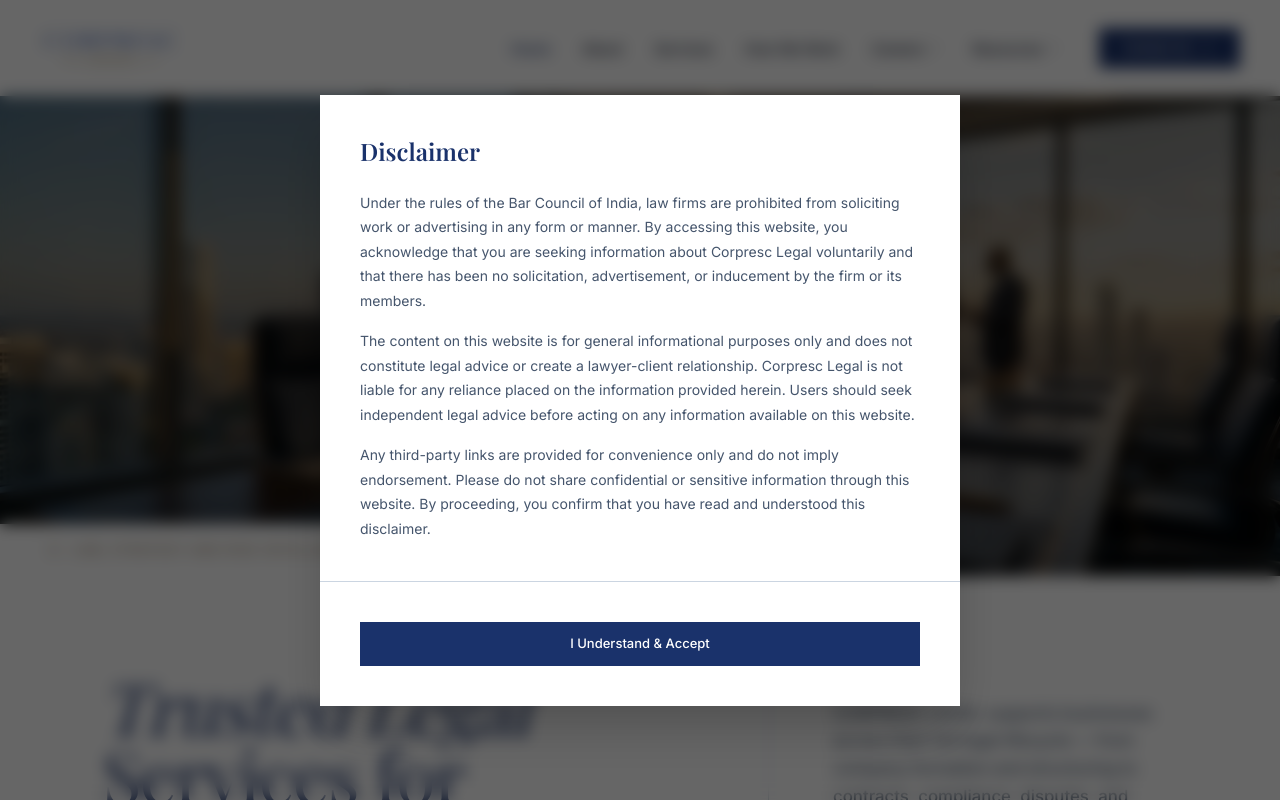
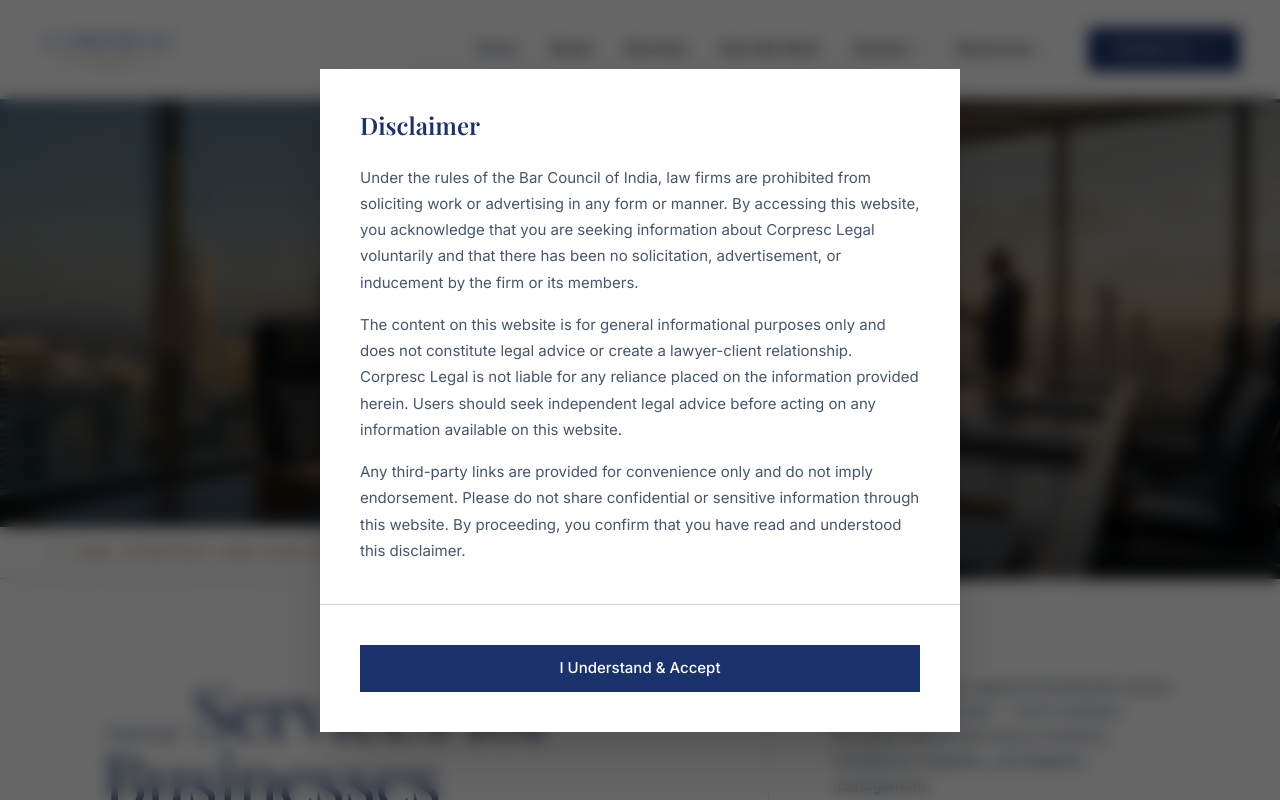
Before and after one commit to navedux/corpresc-legal, a Next.js app: page / in a window 1280 px wide. Shown: the top 800 px of the page. Built offline with nearby package versions, Linux system fonts and the light colour scheme; a web font is replaced by a local one.

Commit message:
Set minimum font size to 15px globally
Co-Authored-By: Claude Opus 4.6 (1M context) <noreply@anthropic.com>

```diff
--- a/src/app/globals.css
+++ b/src/app/globals.css
@@ -21,9 +21,15 @@ body {
   font-family: var(--font-body);
   background-color: #FFFFFF;
   color: #334155;
+  font-size: 15px;
   -webkit-font-smoothing: antialiased;
   -moz-osx-font-smoothing: grayscale;
   overflow-x: hidden;
+}
+
+/* Enforce minimum 16px font size on all text elements */
+p, a, span, li, td, th, label, input, textarea, select, button, div {
+  font-size: max(var(--tw-font-size, 15px), 15px);
 }
 
 h1, h2, h3, h4, h5, h6 {
```
